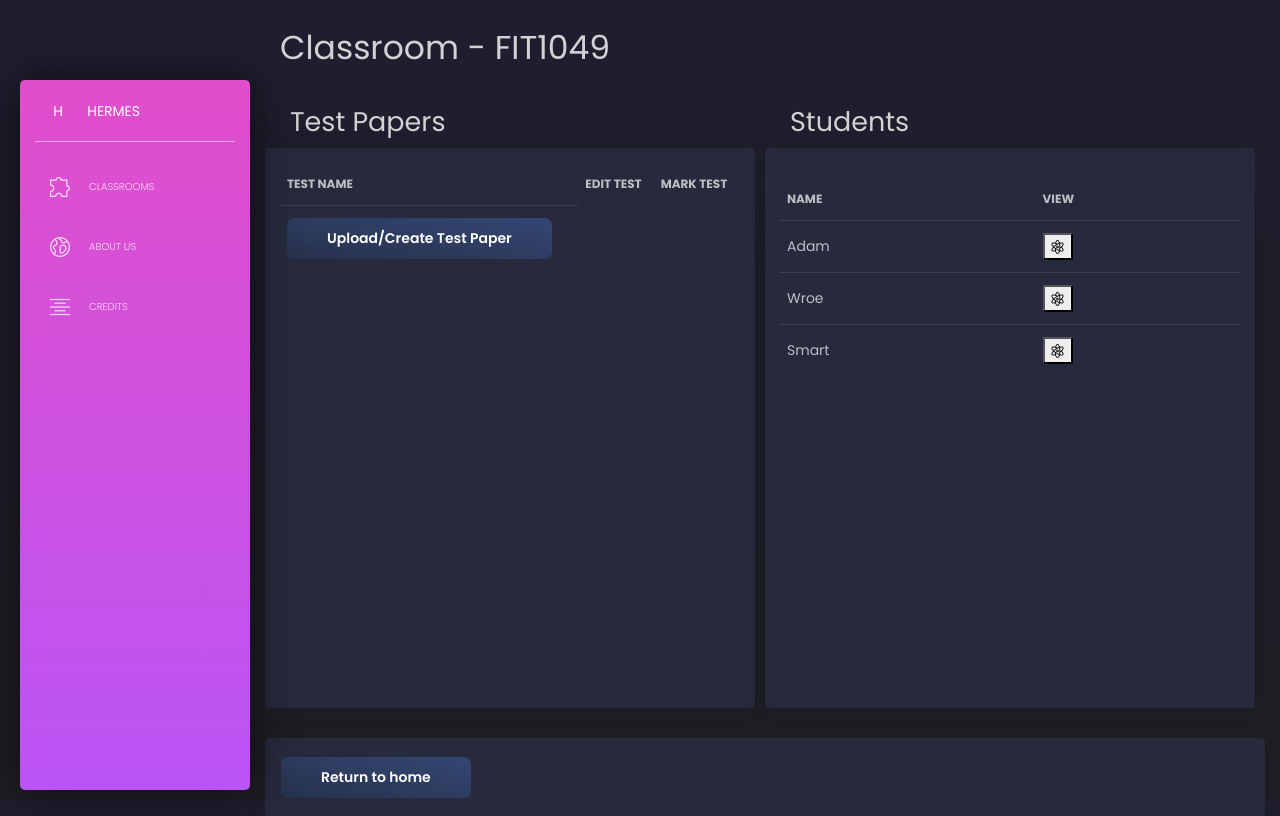
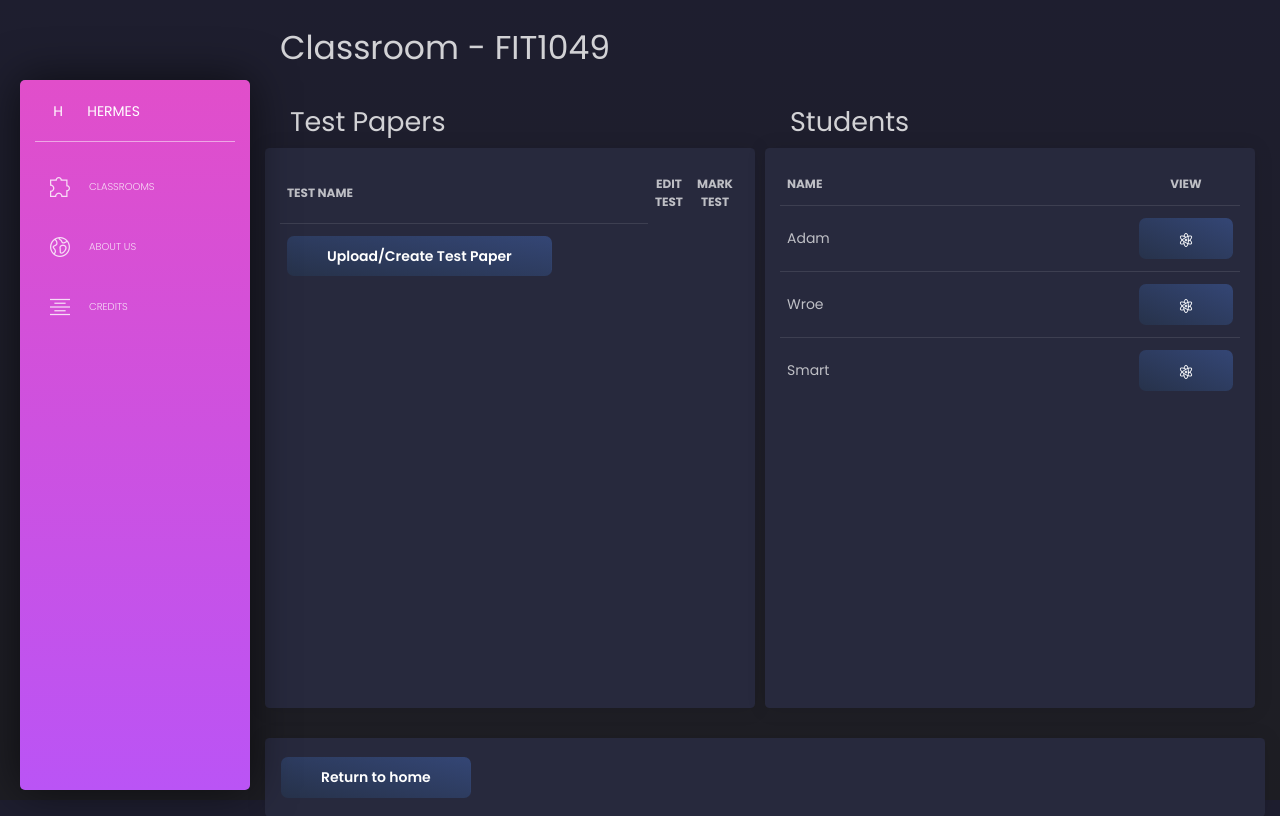
Before and after one commit to Nathan-Yeoh/UNIHack2025Hermes, a Flask app: page /Classroom/FIT1049 in a window 1280 px wide. Shown: the top 816 px of the page. Run offline with Flask 3, Linux system fonts and the light colour scheme; some libraries are stand-ins or nearby versions.

Commit message:
Edited buttons on Classroom.html to look slightly better

```diff
--- a/OpenaiHandler.py
+++ b/OpenaiHandler.py
@@ -60,11 +60,9 @@ class OpenaiHandler:
     @staticmethod
     def insert_pdf_into_database(filename: str, tp_id: int, cl_id: str, cltp_name: str):
         skills = " ".join(DBHandler.get_all_skill_names())
-        print("here")
         data = DBHandler.get_file(filename)
         pdf_text = OpenaiHandler.extract_text_from_pdf(data)
         output = OpenaiHandler.qa_chain.run(test_paper=pdf_text, skill_list=skills)
-        print("=======")
         print(output)
         formatted = OpenaiHandler.output_to_list(output)
         DBHandler.add_to_classroom_testpaper(cl_id, tp_id, cltp_name)
--- a/app.py
+++ b/app.py
@@ -124,11 +124,10 @@ def serve_testpaper_edit(cl_id: str, tp_id: int):
             DBHandler.upload_file(tp_file.filename, tp_file.read())
             OpenaiHandler.insert_pdf_into_database(tp_file.filename, tp_id, cl_id, tp_name)
         except:
-            print("error here")
+            print("Error in inserting PDF into database")
 
     print(cl_id, tp_id)
     classroom_testpaper = DBHandler.get_testpaper_by_cltp_id(cl_id, tp_id)
-    print(classroom_testpaper)
     # get the questions of the test as a tuple (question string, marks available)
     questions = DBHandler.get_testquestions_by_tp_id(tp_id)
 
@@ -138,11 +137,9 @@ def serve_testpaper_edit(cl_id: str, tp_id: int):
 def save_testpaper(cl_id: str, tp_id: int):
     if request.method == "POST":
         q_length = int(request.form.get("q_length"))
-        print(q_length)
         for i in range(1, q_length+1):
             q_text = request.form.get(f"q_text{i}")
             q_marks = int(request.form.get(f"q_marks{i}"))
-            print(tp_id, i, q_text, q_marks)
             DBHandler.update_testquestion_by_tp_question_id(tp_id, i, q_text, q_marks)
 
     return redirect(url_for("serve_classroom", cl_id=cl_id))
@@ -153,9 +150,6 @@ def serve_testpaper_mark(cl_id: str, tp_id: int, s_id: int):
     questions = DBHandler.get_testquestions_by_tp_id(tp_id)
     student = DBHandler.get_student_by_id(s_id)
 
-    print(classroom_testpaper)
-    print(questions)
-    print(student)
     return render_template('TestPaperMark.html', classroom_testpaper=classroom_testpaper, questions=questions, student=student)
 
 
@@ -169,7 +163,6 @@ def mark_testpaper():
 
         for i in range(1, q_length+1):
             norm_mark = int(request.form.get(f"marks_given{i}")) / int(request.form.get(f"marks_avail{i}"))
-            print(norm_mark)
             DBHandler.set_student_mark(cl_id, tp_id,i, s_id, norm_mark)
 
         return redirect(url_for("serve_classroom", cl_id=cl_id))
--- a/templates/Classroom.html
+++ b/templates/Classroom.html
@@ -17,26 +17,26 @@
                   <table class="table tablesorter " id="" >
                     <thead class=" text-primary">
                     <tr>
-                      <th>Test Name</th>
-                      <th>Edit Test</th>
-                      <th>Mark Test</th>
+                      <th style="width:90%">Test Name</th>
+                      <th style="text-align:center;">Edit Test</th>
+                      <th style="text-align:center;">Mark Test</th>
                     </tr>
                     </thead>
                     {% for test_paper in test_papers %}
                     <tr>
                       <td>{{test_paper.get_cltp_name()}}</td>
-                      <td>
+                      <td align="center">
                         <form action="{{url_for('serve_testpaper_edit', cl_id=cl_id, tp_id=test_paper.get_tp_id())}}" method="POST">
                           <input name="cl_id" type="hidden" value="{{cl_id}}">
                           <input name="tp_id" type="hidden" value="{{test_paper.get_tp_id()}}">
-                          <button type="submit"><i class="tim-icons icon-pencil"></i></button>
+                          <button type="submit" class="btn"><i class="tim-icons icon-pencil" style="font-size:17px;"></i></button>
                         </form>
                       </td>
-                      <td>
+                      <td align="center">
                         <form action="{{url_for('serve_testpaper', cl_id=cl_id, tp_id=test_paper.get_tp_id())}}" method="POST">
                           <input name="cl_id" type="hidden" value="{{cl_id}}">
                           <input name="tp_id" type="hidden" value="{{test_paper.get_tp_id()}}">
-                          <button type="submit"><i class="tim-icons icon-check-2"></i></button>
+                          <button type="submit" class="btn"><i class="tim-icons icon-check-2" style="font-size:15px;"></i></button>
                         </form>
                       </td>
                     </tr>
@@ -65,25 +65,23 @@
         <div class="row">
           <div class="col-md-12">
             <div class="card " style="height: 70svh;">
-              <div class="card-header">
-              </div>
               <div class="card-body">
                 <div class="table-responsive">
                   <table class="table tablesorter">
                     <thead class=" text-primary">
                     <tr>
-                      <th>Name</th>
-                      <th>View</th>
+                      <th style="width:80%">Name</th>
+                      <th style="text-align:center;">View</th>
                     </tr>
                     </thead>
                     {% for student in students %}
                     <tr>
                       <td>{{student[1]}}</td>
-                      <td>
+                      <td align="center">
                         <form action="{{url_for('serve_student_graph', s_id = student.id)}}" method="POST">
                           <input name="s_id" type="hidden" value="{{student[0]}}">
                           <input name="cl_id" type="hidden" value="{{cl_id}}">
-                          <button type="submit"><i class="tim-icons icon-atom"></i></button>
+                          <button type="submit" class="btn"><i class="tim-icons icon-atom"></i></button>
                         </form>
                       </td>
                     </tr>
--- a/templates/TestPaperEdit.html
+++ b/templates/TestPaperEdit.html
@@ -27,9 +27,10 @@
               {% for question in questions %}
               <tr>
                 <td>{{question.get_question_no()}}</td>
-                <td><input name="q_text{{question.get_question_no()}}" style="width: 100%" type="text"
+                <td><input name="q_text{{question.get_question_no()}}" style="width: 100%;background-color : #eadcfef5;" type="text"
                             value="{{question.get_question_text()}}"></td>
-                <td><input name="q_marks{{question.get_question_no()}}" type="number" value={{question.get_question_total_mark()}}>
+                <td><input name="q_marks{{question.get_question_no()}}" style="background-color : #eadcfef5;" type="number"
+                           value={{question.get_question_total_mark()}}>
                 </td>
               </tr>
               {% endfor %}
```
